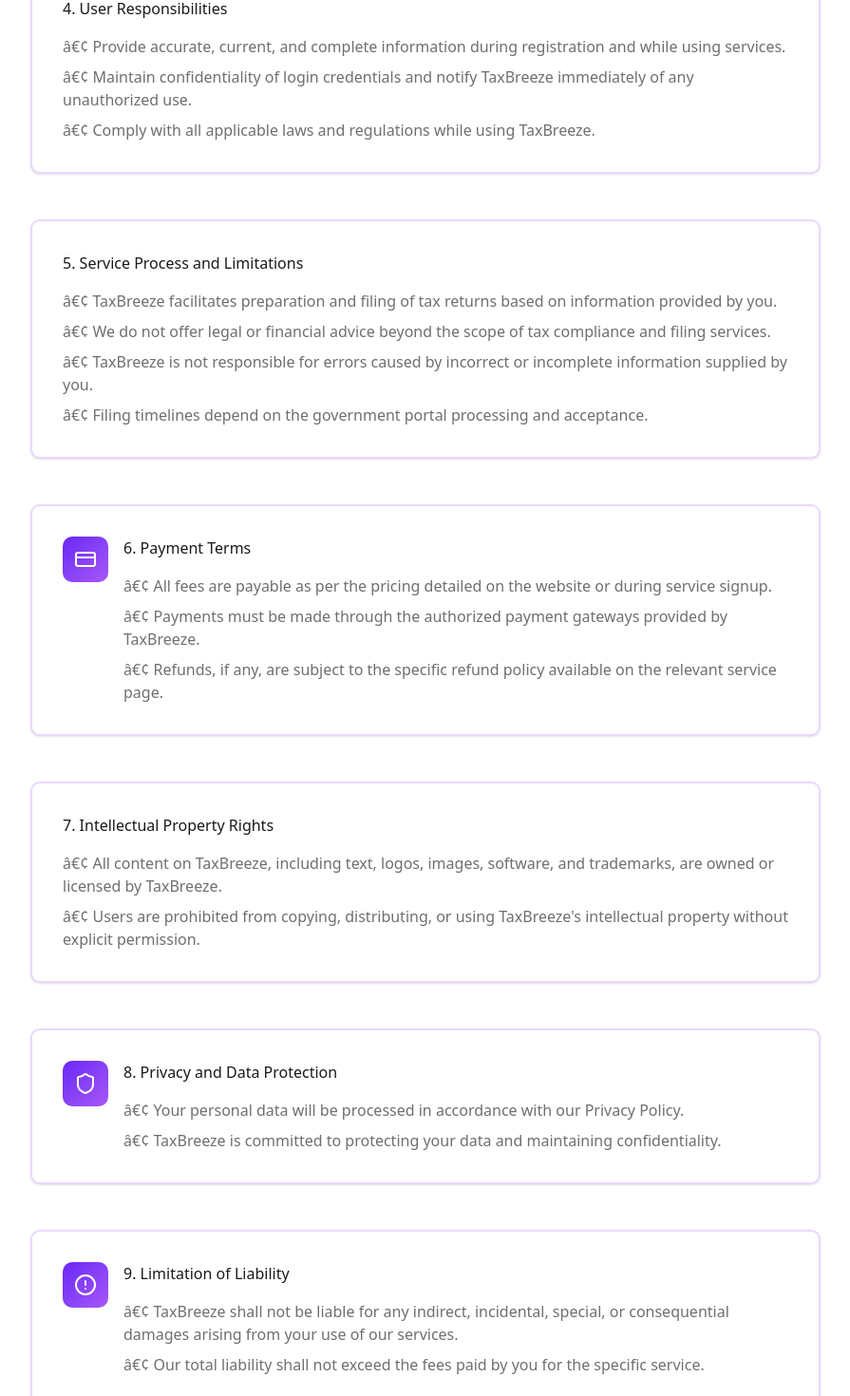
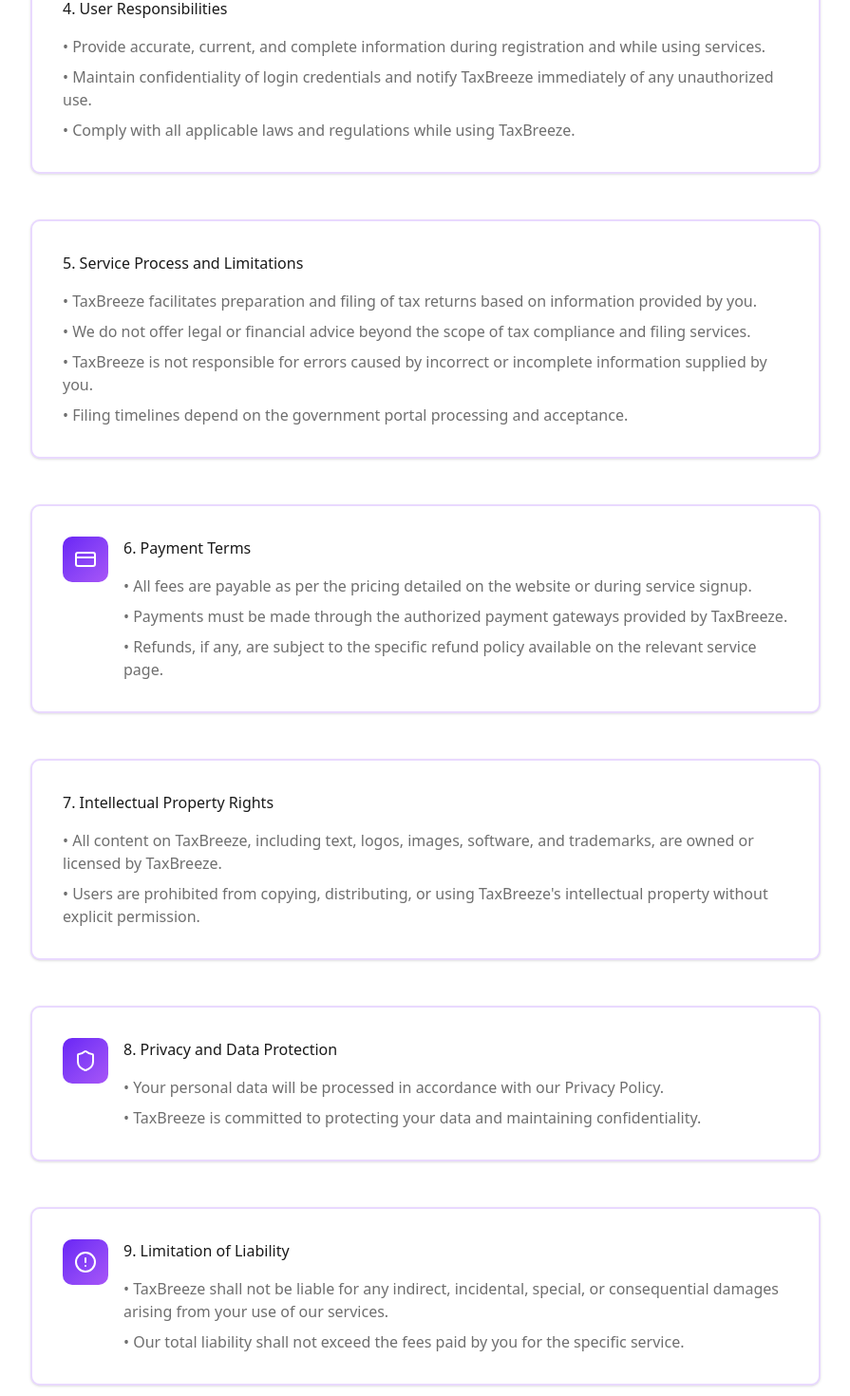
Before and after one commit to Bhagysree09/taxbreeze, a React (Vite) app: page /terms-conditions in a window 1280 px wide. Shown: the part 1280-2750 px from the top of the page at 95% size, without its empty margins (192-1087 px from the left). Built offline with nearby package versions, Linux system fonts and the light colour scheme.

Commit message:
fix: remove mis-encoded bullets from pages

```diff
--- a/src/components/pages/PrivacyPolicyPage.tsx
+++ b/src/components/pages/PrivacyPolicyPage.tsx
@@ -66,10 +66,10 @@
                     <div className="flex-1">
                       <h2 className="text-[#1A1A1A] mb-4">2. How We Use Your Information</h2>
                       <ul className="space-y-2 text-[#6F6F6F]">
-                        <li>â€¢ To provide and improve tax filing and compliance services.</li>
-                        <li>â€¢ To communicate with you regarding your account, transactions, and updates.</li>
-                        <li>â€¢ For marketing purposes, only with your consent.</li>
-                        <li>â€¢ To comply with legal obligations, including tax authorities and regulatory bodies.</li>
+                        <li>To provide and improve tax filing and compliance services.</li>
+                        <li>To communicate with you regarding your account, transactions, and updates.</li>
+                        <li>For marketing purposes, only with your consent.</li>
+                        <li>To comply with legal obligations, including tax authorities and regulatory bodies.</li>
                       </ul>
                     </div>
                   </div>
@@ -87,9 +87,9 @@
                     <div className="flex-1">
                       <h2 className="text-[#1A1A1A] mb-4">3. Data Sharing and Disclosure</h2>
                       <ul className="space-y-2 text-[#6F6F6F]">
-                        <li>â€¢ We do not sell or share your personal data with third parties for marketing purposes without consent.</li>
-                        <li>â€¢ Data may be shared with government authorities, tax departments, and service providers strictly for fulfilling service obligations.</li>
-                        <li>â€¢ We use third-party vendors for payment processing and IT infrastructure under strict confidentiality agreements.</li>
+                        <li>We do not sell or share your personal data with third parties for marketing purposes without consent.</li>
+                        <li>Data may be shared with government authorities, tax departments, and service providers strictly for fulfilling service obligations.</li>
+                        <li>We use third-party vendors for payment processing and IT infrastructure under strict confidentiality agreements.</li>
                       </ul>
                     </div>
                   </div>
--- a/src/components/pages/ServicesPage.tsx
+++ b/src/components/pages/ServicesPage.tsx
@@ -61,7 +61,7 @@
                   <ul className="space-y-2 mb-6">
                     {category.services.map((service, idx) => (
                       <li key={idx} className="text-[#6F6F6F] flex items-start">
-                        <span className="text-[#6A23F5] mr-2">â€¢</span>
+                        <span className="text-[#6A23F5] mr-2">•</span>
                         {service}
                       </li>
                     ))}
--- a/src/components/pages/TermsConditionsPage.tsx
+++ b/src/components/pages/TermsConditionsPage.tsx
@@ -88,9 +88,9 @@
                 <CardContent className="p-8">
                   <h2 className="text-[#1A1A1A] mb-4">4. User Responsibilities</h2>
                   <ul className="space-y-2 text-[#6F6F6F]">
-                    <li>â€¢ Provide accurate, current, and complete information during registration and while using services.</li>
-                    <li>â€¢ Maintain confidentiality of login credentials and notify TaxBreeze immediately of any unauthorized use.</li>
-                    <li>â€¢ Comply with all applicable laws and regulations while using TaxBreeze.</li>
+                    <li>• Provide accurate, current, and complete information during registration and while using services.</li>
+                    <li>• Maintain confidentiality of login credentials and notify TaxBreeze immediately of any unauthorized use.</li>
+                    <li>• Comply with all applicable laws and regulations while using TaxBreeze.</li>
                   </ul>
                 </CardContent>
               </Card>
@@ -100,12 +100,12 @@
               <Card className="border-2 border-[#E9D9FF]">
                 <CardContent className="p-8">
                   <h2 className="text-[#1A1A1A] mb-4">5. Service Process and Limitations</h2>
-                  <ul className="space-y-2 text-[#6F6F6F]">
-                    <li>â€¢ TaxBreeze facilitates preparation and filing of tax returns based on information provided by you.</li>
-                    <li>â€¢ We do not offer legal or financial advice beyond the scope of tax compliance and filing services.</li>
-                    <li>â€¢ TaxBreeze is not responsible for errors caused by incorrect or incomplete information supplied by you.</li>
-                    <li>â€¢ Filing timelines depend on the government portal processing and acceptance.</li>
-                  </ul>
+                      <ul className="space-y-2 text-[#6F6F6F]">
+                        <li>• TaxBreeze facilitates preparation and filing of tax returns based on information provided by you.</li>
+                        <li>• We do not offer legal or financial advice beyond the scope of tax compliance and filing services.</li>
+                        <li>• TaxBreeze is not responsible for errors caused by incorrect or incomplete information supplied by you.</li>
+                        <li>• Filing timelines depend on the government portal processing and acceptance.</li>
+                      </ul>
                 </CardContent>
               </Card>
             </motion.div>
@@ -120,9 +120,9 @@
                     <div className="flex-1">
                       <h2 className="text-[#1A1A1A] mb-4">6. Payment Terms</h2>
                       <ul className="space-y-2 text-[#6F6F6F]">
-                        <li>â€¢ All fees are payable as per the pricing detailed on the website or during service signup.</li>
-                        <li>â€¢ Payments must be made through the authorized payment gateways provided by TaxBreeze.</li>
-                        <li>â€¢ Refunds, if any, are subject to the specific refund policy available on the relevant service page.</li>
+                        <li>• All fees are payable as per the pricing detailed on the website or during service signup.</li>
+                        <li>• Payments must be made through the authorized payment gateways provided by TaxBreeze.</li>
+                        <li>• Refunds, if any, are subject to the specific refund policy available on the relevant service page.</li>
                       </ul>
                     </div>
                   </div>
@@ -135,8 +135,8 @@
                 <CardContent className="p-8">
                   <h2 className="text-[#1A1A1A] mb-4">7. Intellectual Property Rights</h2>
                   <ul className="space-y-2 text-[#6F6F6F]">
-                    <li>â€¢ All content on TaxBreeze, including text, logos, images, software, and trademarks, are owned or licensed by TaxBreeze.</li>
-                    <li>â€¢ Users are prohibited from copying, distributing, or using TaxBreeze's intellectual property without explicit permission.</li>
+                    <li>• All content on TaxBreeze, including text, logos, images, software, and trademarks, are owned or licensed by TaxBreeze.</li>
+                    <li>• Users are prohibited from copying, distributing, or using TaxBreeze's intellectual property without explicit permission.</li>
                   </ul>
                 </CardContent>
               </Card>
@@ -152,8 +152,8 @@
                     <div className="flex-1">
                       <h2 className="text-[#1A1A1A] mb-4">8. Privacy and Data Protection</h2>
                       <ul className="space-y-2 text-[#6F6F6F]">
-                        <li>â€¢ Your personal data will be processed in accordance with our Privacy Policy.</li>
-                        <li>â€¢ TaxBreeze is committed to protecting your data and maintaining confidentiality.</li>
+                        <li>• Your personal data will be processed in accordance with our Privacy Policy.</li>
+                        <li>• TaxBreeze is committed to protecting your data and maintaining confidentiality.</li>
                       </ul>
                     </div>
                   </div>
@@ -171,8 +171,8 @@
                     <div className="flex-1">
                       <h2 className="text-[#1A1A1A] mb-4">9. Limitation of Liability</h2>
                       <ul className="space-y-2 text-[#6F6F6F]">
-                        <li>â€¢ TaxBreeze shall not be liable for any indirect, incidental, special, or consequential damages arising from your use of our services.</li>
-                        <li>â€¢ Our total liability shall not exceed the fees paid by you for the specific service.</li>
+                        <li>• TaxBreeze shall not be liable for any indirect, incidental, special, or consequential damages arising from your use of our services.</li>
+                        <li>• Our total liability shall not exceed the fees paid by you for the specific service.</li>
                       </ul>
                     </div>
                   </div>
--- a/src/components/pages/services/GSTCompliancePage.tsx
+++ b/src/components/pages/services/GSTCompliancePage.tsx
@@ -58,11 +58,11 @@
               <div>
                 <h3 className="text-[#1A1A1A] mb-2">Common GST Compliance Issues</h3>
                 <ul className="space-y-2 text-[#6F6F6F]">
-                  <li>â€¢ Claiming ITC on invoices not reflected in GSTR-2A/2B</li>
-                  <li>â€¢ Wrong HSN/SAC code classification</li>
-                  <li>â€¢ Incorrect place of supply reporting</li>
-                  <li>â€¢ Mismatch between books and GST returns</li>
-                  <li>â€¢ Late filing penalties accumulating</li>
+                  <li>Claiming ITC on invoices not reflected in GSTR-2A/2B</li>
+                  <li>Wrong HSN/SAC code classification</li>
+                  <li>Incorrect place of supply reporting</li>
+                  <li>Mismatch between books and GST returns</li>
+                  <li>Late filing penalties accumulating</li>
                 </ul>
               </div>
             </div>
```
